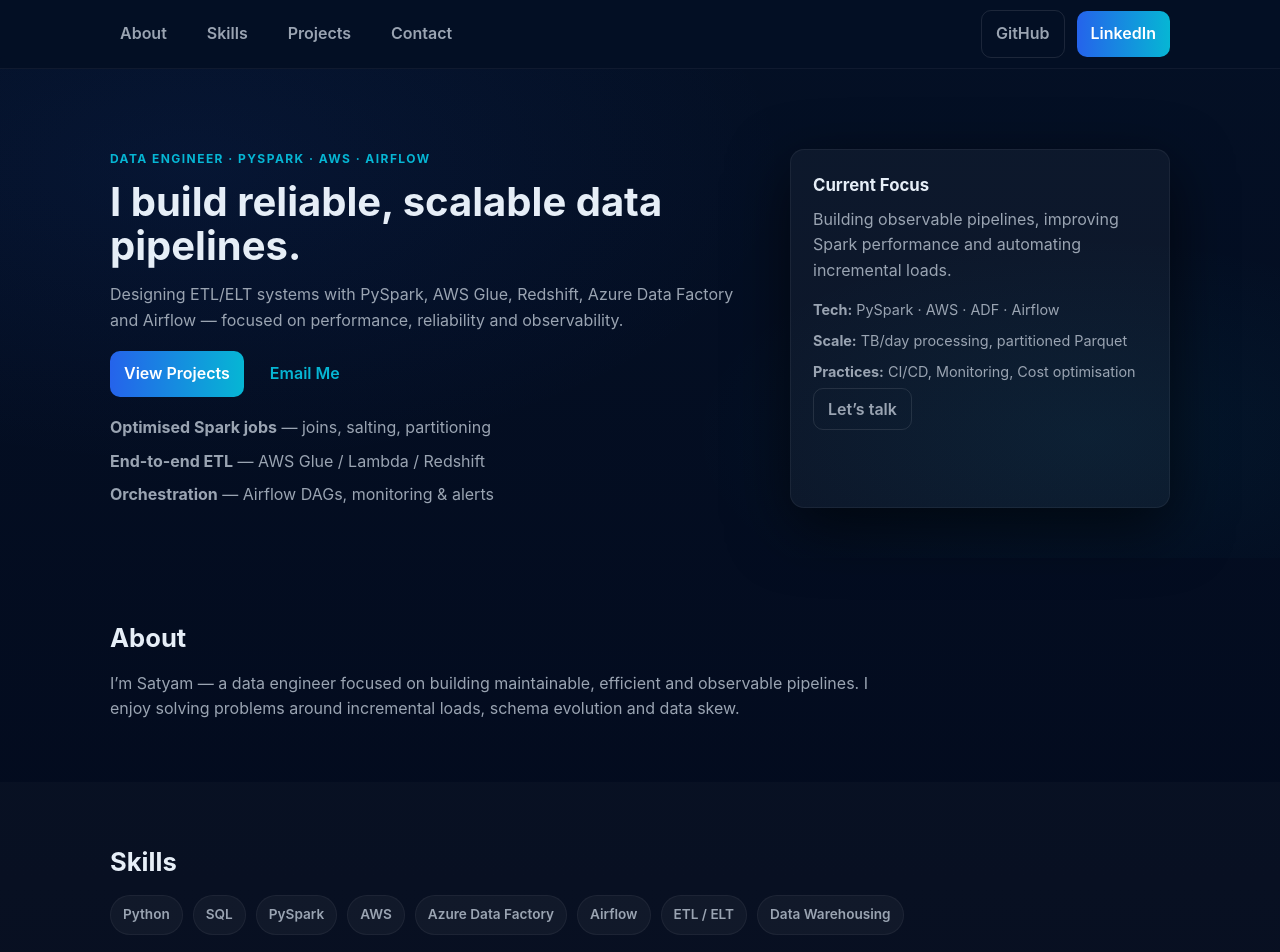
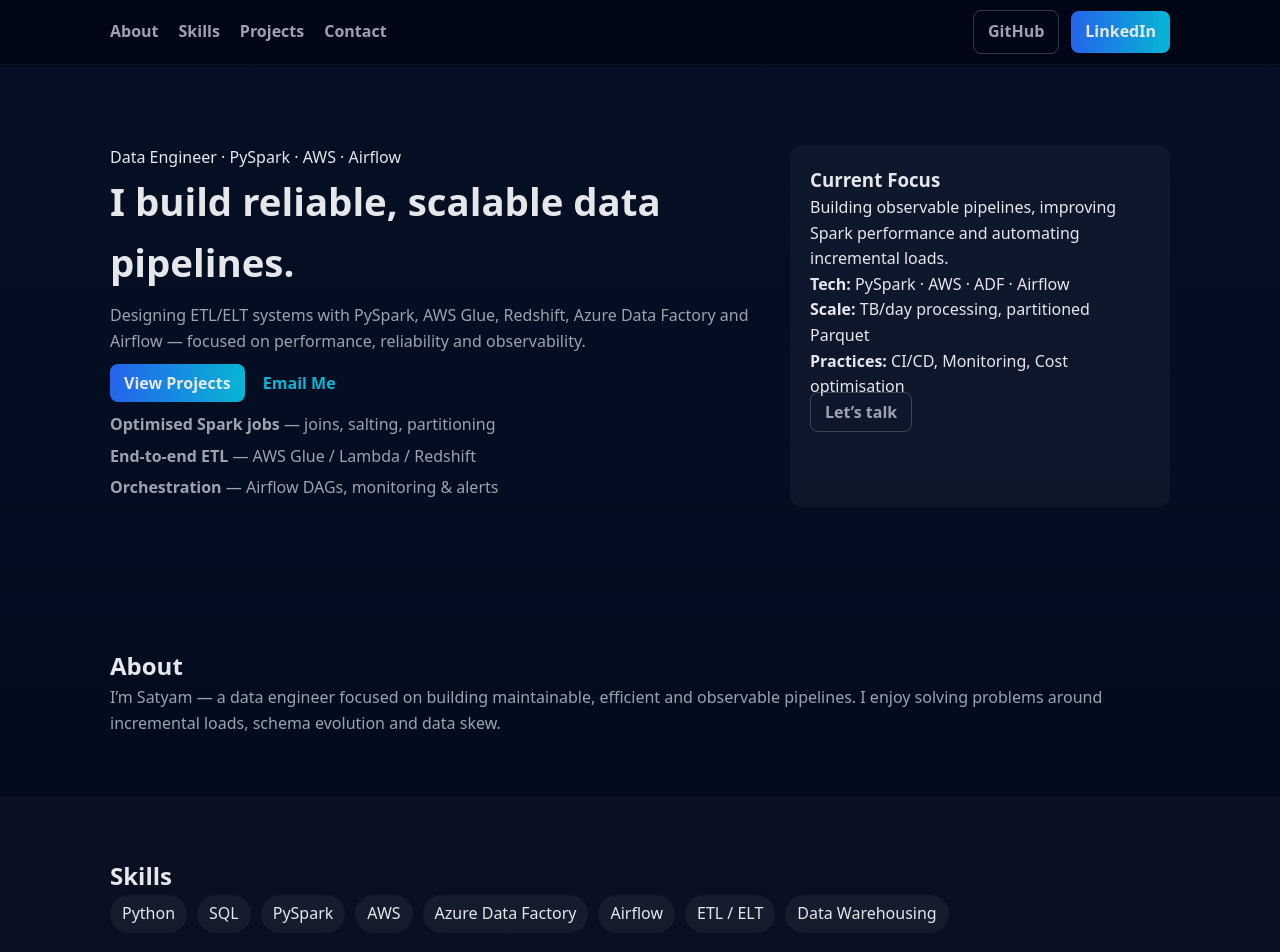
Before and after one commit to SatayamGautam/data-engineer-portfolio, a plain HTML site: page index.html in a window 1280 px wide. Shown: the top 952 px of the page. Drawn offline with Linux system fonts and the light colour scheme.

Commit message:
Update style.css

```diff
--- a/style.css
+++ b/style.css
@@ -1,377 +1,103 @@
 :root{
-  --bg-100: #041025;
-  --bg-200: #071126;
-  --accent-1: #2563eb;
-  --accent-2: #06b6d4;
-  --muted: #9aa4b2;
-  --text: #e6eef7;
-  --glass: rgba(255,255,255,0.04);
-  --glass-border: rgba(255,255,255,0.06);
-  --radius-lg: 14px;
-  --transition: 180ms cubic-bezier(.2,.9,.3,1);
+  --accent:#2563eb;
+  --accent2:#06b6d4;
+  --bg:#020617;
+  --text:#e5e7eb;
+  --muted:#9ca3af;
 }
 
-/* ---------- BASE ---------- */
-*{
-  margin:0;
-  padding:0;
-  box-sizing:border-box;
-}
+*{margin:0;padding:0;box-sizing:border-box;}
+a{text-decoration:none;color:inherit;}
 
-html{
-  scroll-behavior:smooth;
-}
-
-body.body-root{
-  font-family: Inter, ui-sans-serif, system-ui, -apple-system, "Segoe UI", Roboto;
+body{
+  font-family:system-ui,Segoe UI,Roboto;
+  background:linear-gradient(180deg,#041025,#020617);
   color:var(--text);
-  background: linear-gradient(180deg, rgba(4,16,37,1) 0%, rgba(2,6,23,1) 100%);
   line-height:1.6;
 }
 
-/* ---------- LAYOUT ---------- */
-.container{
-  max-width:1100px;
-  margin:0 auto;
-  padding:0 20px;
-}
+.container{max-width:1100px;margin:auto;padding:0 20px;}
 
-/* ---------- HEADER ---------- */
+/* HEADER */
 .site-header{
-  position:sticky;
-  top:0;
-  z-index:100;
-  backdrop-filter: blur(8px);
-  background: rgba(4,16,37,0.8);
-  border-bottom:1px solid rgba(255,255,255,0.05);
+  position:sticky;top:0;
+  background:rgba(2,6,23,.9);
+  border-bottom:1px solid rgba(255,255,255,.05);
 }
 
 .header-inner{
-  display:flex;
-  justify-content:space-between;
-  align-items:center;
-  height:68px;
+  display:flex;justify-content:space-between;align-items:center;
+  height:64px;
 }
 
-/* Desktop nav */
-.desktop-nav{
-  display:flex;
-  gap:20px;
+.desktop-nav{display:flex;gap:20px;}
+.desktop-nav a{color:var(--muted);font-weight:600;}
+.desktop-nav a:hover{color:var(--text);}
+
+.header-actions{display:flex;gap:12px;align-items:center;}
+
+.btn{
+  padding:8px 14px;border-radius:8px;font-weight:600;
+}
+.btn-primary{
+  background:linear-gradient(90deg,var(--accent),var(--accent2));
+}
+.btn-outline{border:1px solid rgba(255,255,255,.2);color:var(--muted);}
+.btn-ghost{color:var(--accent2);}
+
+.mobile-menu-btn{
+  display:none;background:none;border:none;color:#fff;font-size:1.4rem;
 }
 
-.desktop-nav a{
-  color:var(--muted);
-  text-decoration:none;
-  font-weight:600;
-  padding:6px 10px;
-  border-radius:8px;
-  transition:all var(--transition);
+/* MOBILE NAV */
+.mobile-nav{
+  display:none;
+  position:fixed;top:64px;left:0;right:0;
+  background:#020617;padding:20px;
+  flex-direction:column;gap:14px;
+}
+.mobile-nav[aria-hidden="false"]{display:flex;}
+
+/* HERO */
+.hero{padding:80px 0;}
+.hero-inner{
+  display:grid;grid-template-columns:1fr 380px;gap:30px;
+}
+.hero h1{font-size:2.4rem;margin-bottom:10px;}
+.hero-lead{color:var(--muted);margin-bottom:16px;}
+.hero-highlights{list-style:none;color:var(--muted);margin-top:16px;}
+.hero-highlights li{margin-bottom:6px;}
+
+.hero-card{
+  background:rgba(255,255,255,.04);
+  padding:20px;border-radius:12px;
 }
 
-.desktop-nav a:hover{
-  color:var(--text);
-  background:rgba(255,255,255,0.06);
+/* SECTIONS */
+.section{padding:60px 0;}
+.section.alt{background:rgba(255,255,255,.02);}
+.muted{color:var(--muted);}
+
+/* SKILLS */
+.chips{display:flex;gap:10px;flex-wrap:wrap;}
+.chips span{
+  background:rgba(255,255,255,.05);
+  padding:6px 12px;border-radius:999px;
 }
 
-/* Header actions */
-.header-actions{
-  display:flex;
-  gap:12px;
-  align-items:center;
+/* PROJECTS */
+.projects-grid{
+  display:grid;grid-template-columns:repeat(2,1fr);gap:16px;
+}
+.proj-card{
+  padding:20px;border-radius:10px;
+  background:rgba(255,255,255,.04);
 }
 
-/* Buttons */
-.btn{
-  padding:10px 14px;
-  border-radius:10px;
-  font-weight:600;
-  text-decoration:none;
-  cursor:pointer;
+/* RESPONSIVE */
+@media(max-width:900px){
+  .hero-inner{grid-template-columns:1fr;}
+  .projects-grid{grid-template-columns:1fr;}
+  .desktop-nav{display:none;}
+  .mobile-menu-btn{display:block;}
 }
-
-.btn-primary{
-  background: linear-gradient(90deg,var(--accent-1),var(--accent-2));
-  color:#fff;
-  border:none;
-}
-
-.btn-primary:hover{
-  filter:brightness(1.08);
-}
-
-.btn-outline{
-  border:1px solid rgba(255,255,255,0.1);
-  color:var(--muted);
-}
-
-.btn-outline:hover{
-  background:rgba(255,255,255,0.06);
-  color:var(--text);
-}
-
-.btn-ghost{
-  color:var(--accent-2);
-}
-
-.btn-ghost:hover{
-  text-decoration:underline;
-}
-
-/* Mobile menu button */
-.mobile-menu-btn{
-  display:none;
-  background:none;
-  border:none;
-  font-size:1.4rem;
-  color:var(--text);
-}
-
-/* ---------- MOBILE NAV ---------- */
-.mobile-nav{
-  position:fixed;
-  top:68px;
-  left:0;
-  right:0;
-  background:rgba(4,16,37,0.98);
-  border-top:1px solid rgba(255,255,255,0.05);
-  padding:20px;
-  display:none;
-  flex-direction:column;
-  gap:14px;
-  z-index:200;
-}
-
-.mobile-nav a{
-  color:var(--text);
-  text-decoration:none;
-  font-weight:600;
-  padding:12px;
-  border-radius:10px;
-  background:rgba(255,255,255,0.04);
-}
-
-.mobile-nav a:hover{
-  background:rgba(255,255,255,0.08);
-}
-
-.mobile-footer-links{
-  display:flex;
-  gap:14px;
-  margin-top:10px;
-}
-
-/* ---------- HERO ---------- */
-.hero{
-  position:relative;
-  padding:80px 0 50px;
-}
-
-.hero-bg{
-  position:absolute;
-  inset:0;
-  background:
-    radial-gradient(600px 300px at 15% 20%, rgba(37,99,235,0.08), transparent),
-    radial-gradient(400px 200px at 85% 75%, rgba(6,182,212,0.06), transparent);
-  pointer-events:none;
-}
-
-.hero-inner{
-  position:relative;
-  display:grid;
-  grid-template-columns:1fr 380px;
-  gap:32px;
-}
-
-.eyebrow{
-  color:var(--accent-2);
-  text-transform:uppercase;
-  letter-spacing:0.12em;
-  font-size:0.75rem;
-  font-weight:700;
-  margin-bottom:12px;
-}
-
-.hero-title{
-  font-size:2.5rem;
-  line-height:1.1;
-  margin-bottom:14px;
-}
-
-.hero-lead{
-  color:var(--muted);
-  max-width:650px;
-  margin-bottom:18px;
-}
-
-.hero-ctas{
-  display:flex;
-  gap:12px;
-  margin-bottom:18px;
-}
-
-.hero-highlights{
-  list-style:none;
-  display:grid;
-  gap:8px;
-  color:var(--muted);
-}
-
-/* Hero card */
-.hero-card{
-  background:rgba(255,255,255,0.04);
-  border:1px solid var(--glass-border);
-  padding:22px;
-  border-radius:var(--radius-lg);
-  box-shadow:0 20px 60px rgba(0,0,0,0.6);
-}
-
-.card-title{
-  font-size:1.05rem;
-  margin-bottom:8px;
-}
-
-.card-text{
-  color:var(--muted);
-  margin-bottom:14px;
-}
-
-.card-list{
-  display:grid;
-  gap:8px;
-  margin-bottom:14px;
-}
-
-.card-item{
-  font-size:0.9rem;
-  color:var(--muted);
-}
-
-/* ---------- SECTIONS ---------- */
-.section{
-  padding:60px 0;
-}
-
-.section.alt{
-  background:rgba(255,255,255,0.02);
-}
-
-.section h2{
-  font-size:1.6rem;
-  margin-bottom:12px;
-}
-
-.muted{
-  color:var(--muted);
-  max-width:800px;
-}
-
-/* Skills chips */
-.chips{
-  display:flex;
-  flex-wrap:wrap;
-  gap:10px;
-}
-
-.chips span{
-  padding:8px 12px;
-  border-radius:999px;
-  background:rgba(255,255,255,0.04);
-  border:1px solid rgba(255,255,255,0.05);
-  font-size:0.85rem;
-  font-weight:600;
-  color:var(--muted);
-}
-
-/* ---------- PROJECTS ---------- */
-.projects-grid{
-  display:grid;
-  grid-template-columns:repeat(2,1fr);
-  gap:18px;
-}
-
-.proj-card{
-  text-decoration:none;
-  color:var(--text);
-  padding:20px;
-  border-radius:12px;
-  background:rgba(255,255,255,0.03);
-  border:1px solid rgba(255,255,255,0.05);
-  transition:transform var(--transition), box-shadow var(--transition);
-}
-
-.proj-card:hover{
-  transform:translateY(-6px);
-  box-shadow:0 20px 50px rgba(0,0,0,0.6);
-}
-
-.proj-tag{
-  font-size:0.75rem;
-  font-weight:700;
-  letter-spacing:0.08em;
-  color:var(--accent-2);
-  margin-bottom:8px;
-}
-
-/* ---------- CONTACT ---------- */
-.contact-row{
-  display:flex;
-  justify-content:space-between;
-  align-items:center;
-  gap:20px;
-}
-
-.contact-actions{
-  display:flex;
-  gap:12px;
-}
-
-/* ---------- FOOTER ---------- */
-.site-footer{
-  border-top:1px solid rgba(255,255,255,0.05);
-  padding:20px 0;
-  margin-top:40px;
-}
-
-.footer-inner{
-  display:flex;
-  justify-content:space-between;
-  align-items:center;
-}
-
-/* ---------- RESPONSIVE ---------- */
-@media (max-width:900px){
-  .hero-inner{
-    grid-template-columns:1fr;
-  }
-
-  .projects-grid{
-    grid-template-columns:1fr;
-  }
-
-  .contact-row{
-    flex-direction:column;
-    align-items:flex-start;
-  }
-
-  .desktop-nav{
-    display:none;
-  }
-
-  .mobile-menu-btn{
-    display:block;
-  }
-
-  .hero-title{
-    font-size:1.9rem;
-  }
-}
-
-@media (max-width:480px){
-  .hero{
-    padding:60px 0 40px;
-  }
-
-  .header-inner{
-    height:60px;
-  }
-}
```
